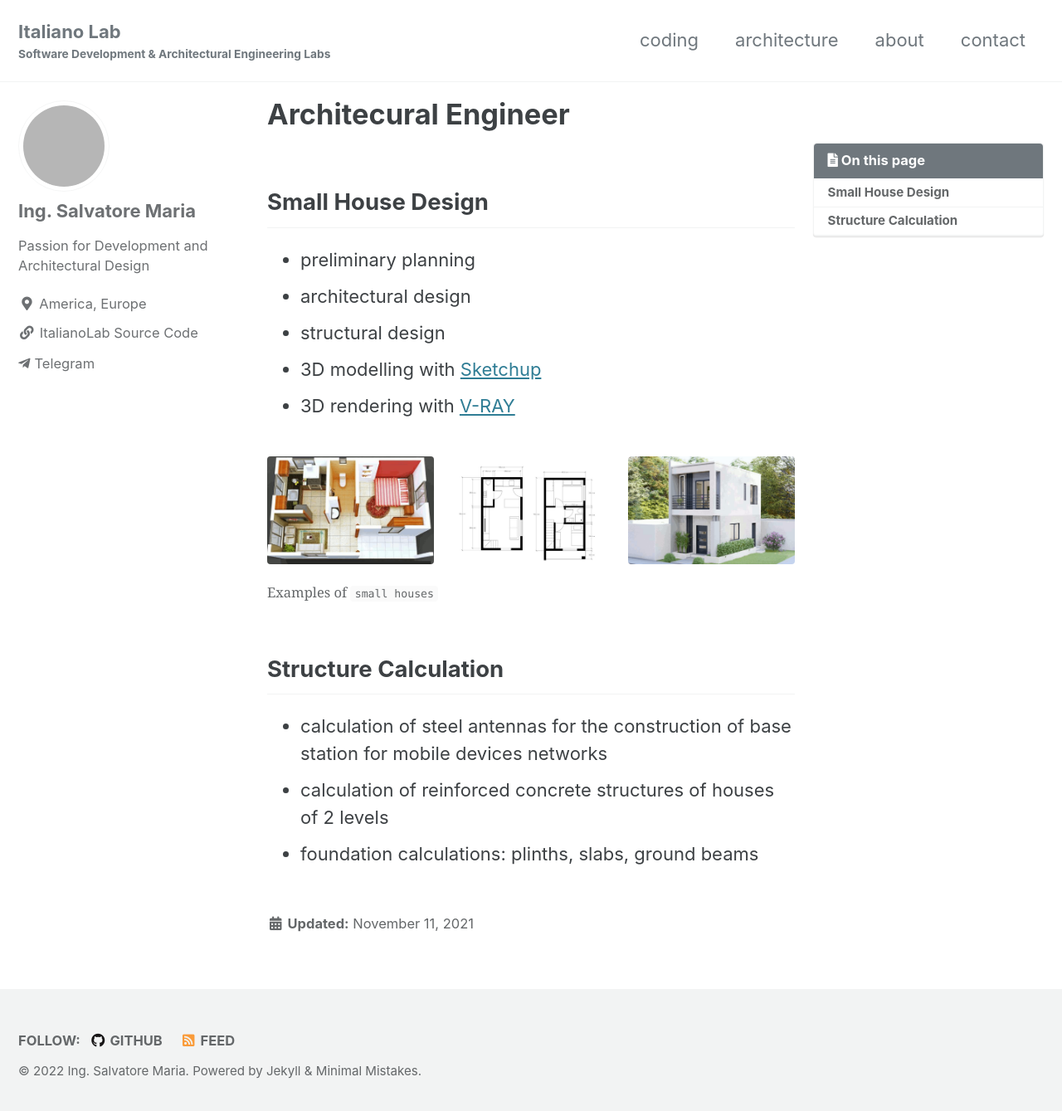
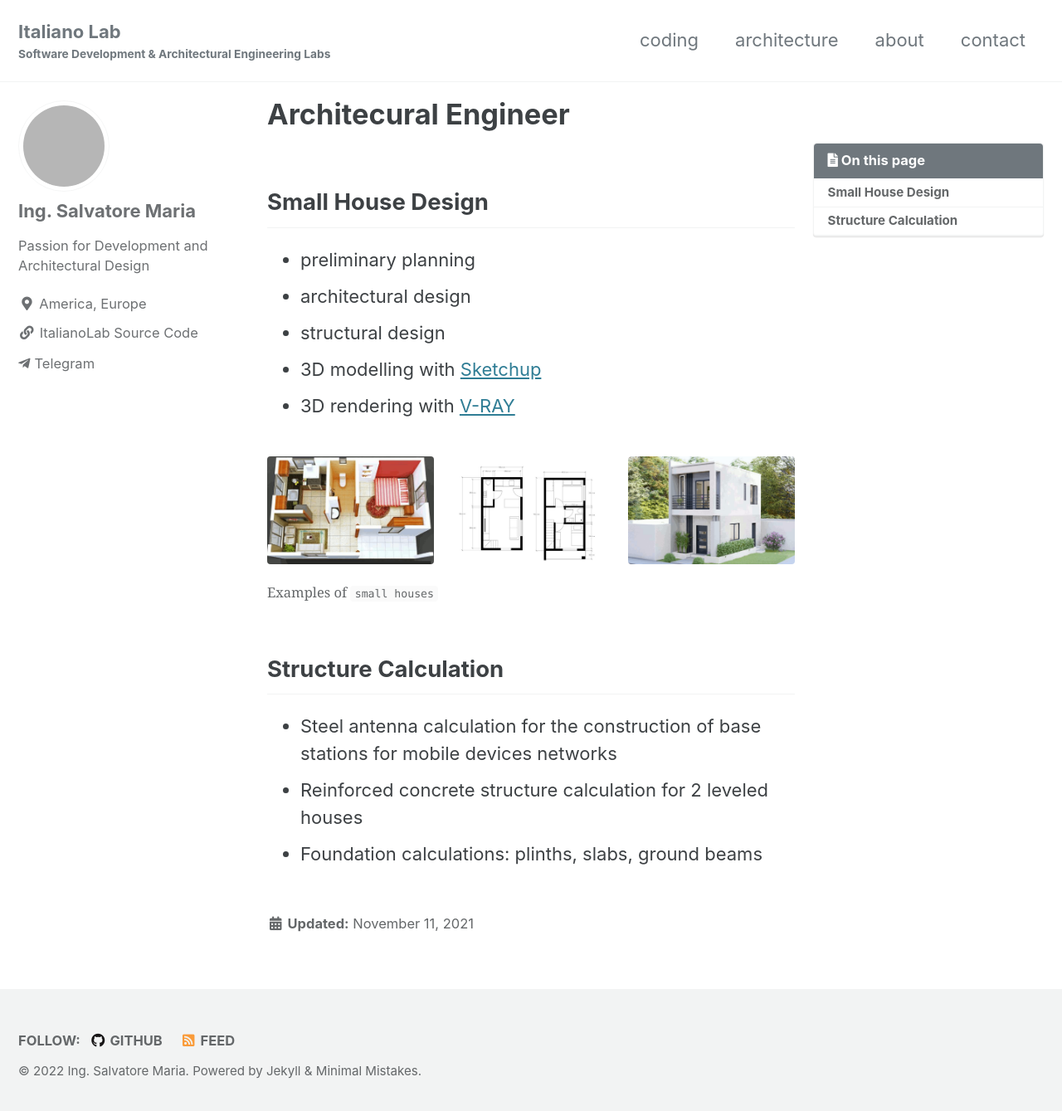
Before and after one commit to Astr0surf3r/italianolab, a Jekyll site: the page built from _pages/architecture.md, in a window 1280 px wide and 1347 px high. Shown: the top 1339 px of the window at 83% size. Built offline with Jekyll 4.4.1, drawn with Linux system fonts in a browser that asks for light colours; cached includes are drawn as plain includes; grey boxes are pictures that could not be loaded.

```diff
--- a/_config.yml
+++ b/_config.yml
@@ -54,7 +54,7 @@ footer-links:
 disqus:
 
 # Enter your Google Analytics web tracking code (e.g. UA-2110908-2) to activate tracking
-google_analytics:
+google_analytics: G-1CC5T1VYWX
 
 # Your website URL (e.g. http://barryclark.github.io or http://www.barryclark.co)
 # Used for Sitemap.xml and your RSS feed
--- a/_includes/analytics-providers/google-gtag.html
+++ b/_includes/analytics-providers/google-gtag.html
@@ -1,9 +1,9 @@
 <!-- Global site tag (gtag.js) - Google Analytics -->
-<script async src="https://www.googletagmanager.com/gtag/js?id={{ site.analytics.google.tracking_id }}"></script>
+<script async src="https://www.googletagmanager.com/gtag/js?id={{ site.google_analytics }}"></script>
 <script>
   window.dataLayer = window.dataLayer || [];
   function gtag(){dataLayer.push(arguments);}
   gtag('js', new Date());
 
-  gtag('config', '{{ site.analytics.google.tracking_id }}', { 'anonymize_ip': {{ site.analytics.google.anonymize_ip | default: false }}});
+  gtag('config', '{{ site.google_analytics }}';
 </script>
--- a/_layouts/default.html
+++ b/_layouts/default.html
@@ -12,6 +12,9 @@
   <head>
     {% include head.html %}
     {% include head/custom.html %}
+    {% if jekyll.environment == 'production' and site.google_analytics %}
+      {% include analytics-providers/google-gtag.html %}
+    {% endif %}
   </head>
 
   <body class="layout--{{ page.layout | default: layout.layout }}{% if page.classes or layout.classes %}{{ page.classes | default: layout.classes | join: ' ' | prepend: ' ' }}{% endif %}">
--- a/_pages/architecture.md
+++ b/_pages/architecture.md
@@ -29,6 +29,6 @@ author_profile: true
 
 ## Structure Calculation
 
-- calculation of steel antennas for the construction of base station for mobile devices networks
-- calculation of reinforced concrete structures of houses of 2 levels
-- foundation calculations: plinths, slabs, ground beams
+- Steel antenna calculation for the construction of base stations for mobile devices networks
+- Reinforced concrete structure calculation for 2 leveled houses
+- Foundation calculations: plinths, slabs, ground beams
```
Also changed, not shown: _pages/coding.md (+3 -3 lines), 5 other files.
